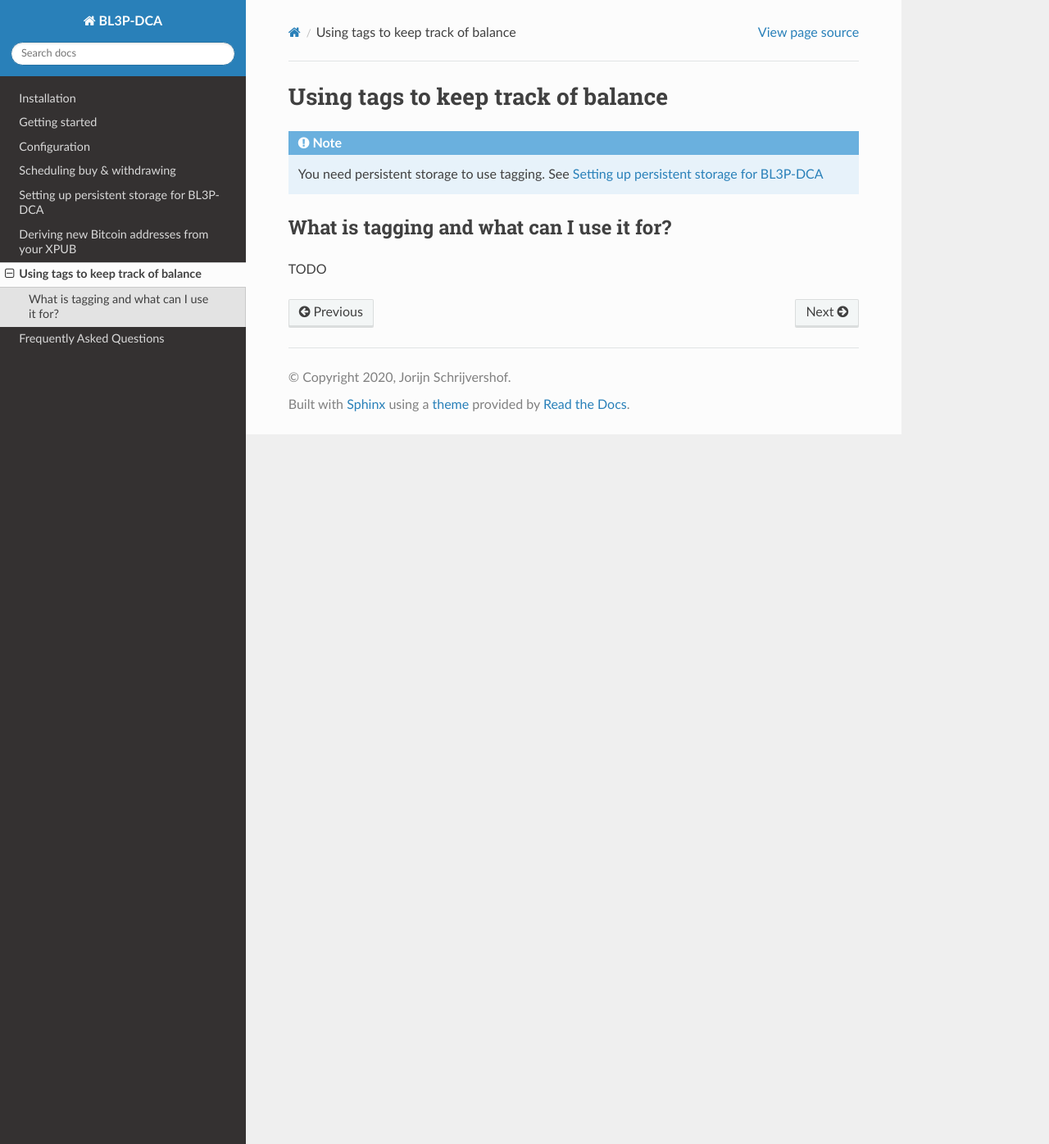
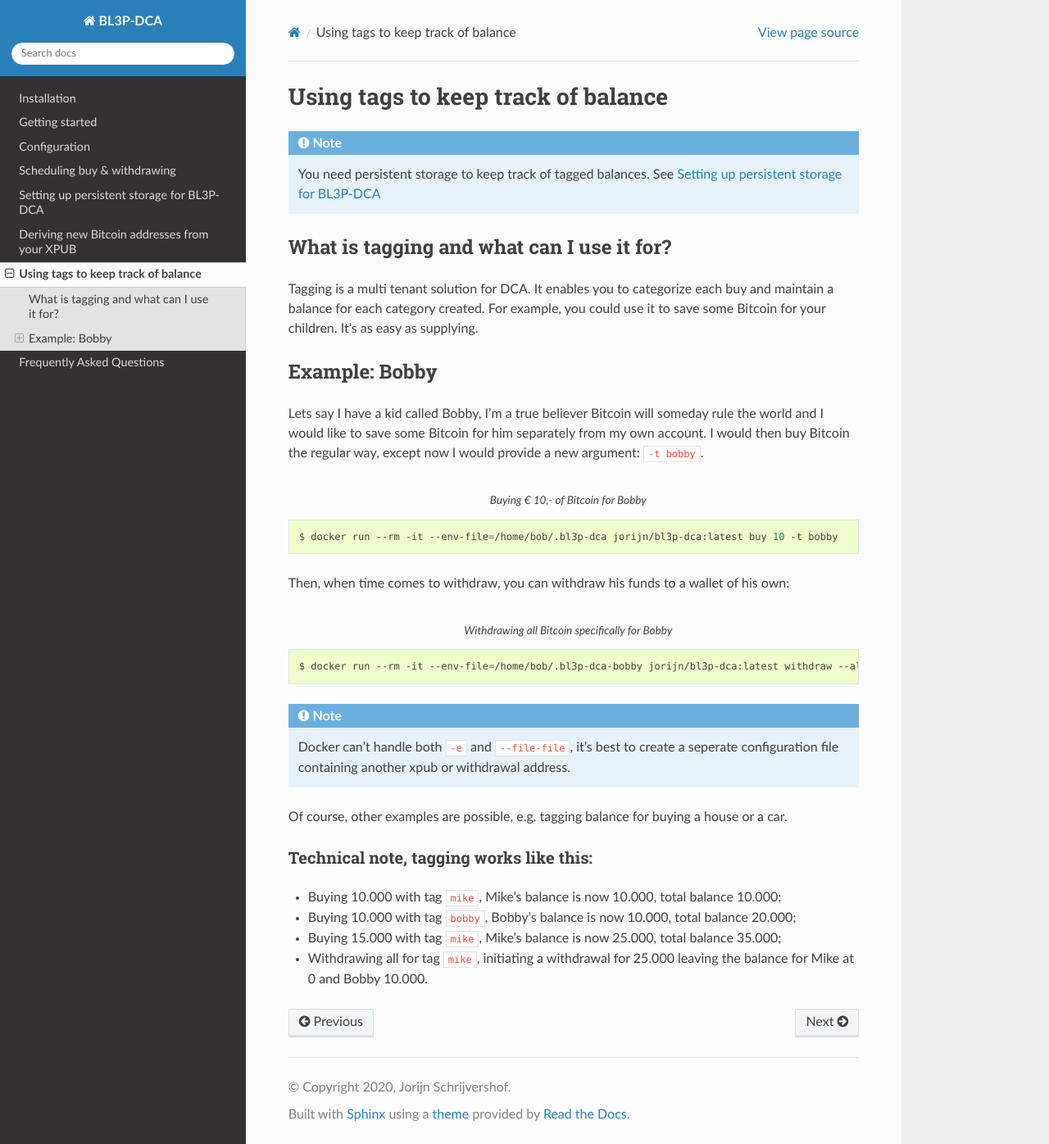
Before and after one commit to jorijn/bitcoin-dca, a Sphinx documentation site: the page built from docs/tagged-balance.rst, in a window 1280 px wide and 1396 px high. Shown: the whole window at 82% size. Built offline with Sphinx 7.4.7 and the Read the Docs theme 2.0.0, drawn with Linux system fonts in a browser that asks for light colours; pages that are not in the unit, such as notebooks, are missing from menus.

Commit message:
add article tagging

```diff
--- a/docs/includes/add-user-to-docker-group.rst
+++ b/docs/includes/add-user-to-docker-group.rst
@@ -1,2 +1,2 @@
 .. note::
-    Add your unprivileged user to the correct group to execute Docker commands without root: ``usermod -aG docker ${USER}``
+    Add your unprivileged user to the correct group to execute Docker commands without root: ``usermod -aG docker ${USER}``. You might need to log out & log back in for this to take effect. An alternative would be to run the command prefixed with ``sudo``.
--- a/docs/tagged-balance.rst
+++ b/docs/tagged-balance.rst
@@ -4,9 +4,39 @@ Using tags to keep track of balance
 ===================================
 
 .. note::
-   You need persistent storage to use tagging. See :ref:`persistent-storage`
+   You need persistent storage to keep track of tagged balances. See :ref:`persistent-storage`
 
 What is tagging and what can I use it for?
 ------------------------------------------
 
-TODO
+Tagging is a multi tenant solution for DCA. It enables you to categorize each buy and maintain a balance for each category created. For example, you could use it to save some Bitcoin for your children. It's as easy as supplying.
+
+Example: Bobby
+-------
+
+Lets say I have a kid called Bobby, I'm a true believer Bitcoin will someday rule the world and I would like to save some Bitcoin for him separately from my own account. I would then buy Bitcoin the regular way, except now I would provide a new argument: ``-t bobby``.
+
+.. code-block:: bash
+   :caption: Buying € 10,- of Bitcoin for Bobby
+
+   $ docker run --rm -it --env-file=/home/bob/.bl3p-dca jorijn/bl3p-dca:latest buy 10 -t bobby
+
+Then, when time comes to withdraw, you can withdraw his funds to a wallet of his own:
+
+.. code-block:: bash
+   :caption: Withdrawing all Bitcoin specifically for Bobby
+
+   $ docker run --rm -it --env-file=/home/bob/.bl3p-dca-bobby jorijn/bl3p-dca:latest withdraw --all -t bobby
+
+.. note::
+   Docker can't handle both ``-e`` and ``--file-file``, it's best to create a seperate configuration file containing another xpub or withdrawal address.
+
+Of course, other examples are possible, e.g. tagging balance for buying a house or a car.
+
+Technical note, tagging works like this:
+^^^^^^^^^^^^^^^^^^^^^^^^^^^^^^^^^^^^^^^^
+
+* Buying 10.000 with tag ``mike``, Mike's balance is now 10.000, total balance 10.000;
+* Buying 10.000 with tag ``bobby``, Bobby's balance is now 10.000, total balance 20.000;
+* Buying 15.000 with tag ``mike``, Mike's balance is now 25.000, total balance 35.000;
+* Withdrawing all for tag ``mike``, initiating a withdrawal for 25.000 leaving the balance for Mike at 0 and Bobby 10.000.
```
